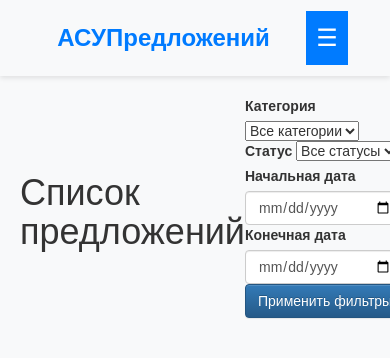
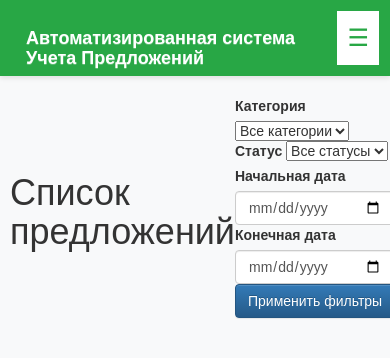
Before and after one commit to Stalkmind1256/VKR_Django, a Django app: page / in a window 390 px wide; the page is wider, and only the part inside the window is pictured. Shown: the top 358 px of that part. Run offline with Django 4.2, Linux system fonts and the light colour scheme; data that the repository does not hold is empty; parts of the project's set-up code (start-up, migrations or seed data) failed here and were passed over; some libraries are stand-ins or nearby versions.

Commit message:
add styles

```diff
--- a/fss/templates/fss/base.html
+++ b/fss/templates/fss/base.html
@@ -13,7 +13,7 @@
     <header class="navbar">
         <div class="container">
             <!-- Логотип и бренд -->
-            <a class="navbar-brand" href="#">АСУПредложений</a>
+            <a class="navbar-brand" href="#">Автоматизированная система Учета Предложений</a>
             <!-- Кнопка для мобильного меню -->
             <button class="navbar-toggler" onclick="toggleMenu()">☰</button>
 
--- a/static/css/styles.css
+++ b/static/css/styles.css
@@ -10,11 +10,12 @@ body {
     font-family: Arial, sans-serif;
     background-color: #f8f9fa;
     margin: 0;
+    overflow-x: hidden; /* Добавлено для предотвращения горизонтальной прокрутки */
 }
 
 /* Шапка сайта */
 .navbar {
-    background-color: #f8f9fa;
+    background-color: #28a745; /* Зеленый цвет */
     padding: 10px 0;
     box-shadow: 0 2px 5px rgba(0, 0, 0, 0.1);
 }
@@ -27,13 +28,14 @@ body {
     display: flex;
     justify-content: space-between;
     align-items: center;
+    width: 100%; /* Обеспечиваем, что контейнер занимает всю ширину */
 }
 
 /* Логотип */
 .navbar-brand {
     font-size: 24px;
     font-weight: bold;
-    color: #007bff;
+    color: #ffffff; /* Белый цвет для логотипа */
     text-decoration: none;
 }
 
@@ -49,26 +51,26 @@ body {
 
 .navbar-nav a {
     text-decoration: none;
-    color: #333;
+    color: #ffffff; /* Белый цвет для ссылок */
     font-size: 16px;
     padding: 10px;
     transition: color 0.3s;
 }
 
 .navbar-nav a:hover {
-    color: #007bff;
+    color: #f8f9fa; /* Светлый цвет для ссылки при наведении */
 }
 
 .navbar-nav .active {
     font-weight: bold;
-    color: #007bff;
+    color: #f8f9fa; /* Белый цвет для активной ссылки */
 }
 
 /* Кнопка для мобильного меню */
 .navbar-toggler {
     display: none;
-    background-color: #007bff;
-    color: white;
+    background-color: #ffffff; /* Белая кнопка для мобильного меню */
+    color: #28a745; /* Зеленый цвет для иконки кнопки */
     border: none;
     padding: 10px;
     font-size: 24px;
@@ -105,3 +107,18 @@ body {
     padding: 20px;
     text-align: center;
 }
+
+/* Контейнер для текста на мобильных устройствах */
+@media (max-width: 768px) {
+    .container {
+        padding: 0 10px; /* Уменьшаем отступы в контейнере для мобильных устройств */
+    }
+
+    .navbar-brand {
+        font-size: 18px; /* Меньший размер шрифта для мобильных устройств */
+    }
+
+    .navbar-nav a {
+        font-size: 14px; /* Меньший размер шрифта для ссылок на мобильных устройствах */
+    }
+}
```
